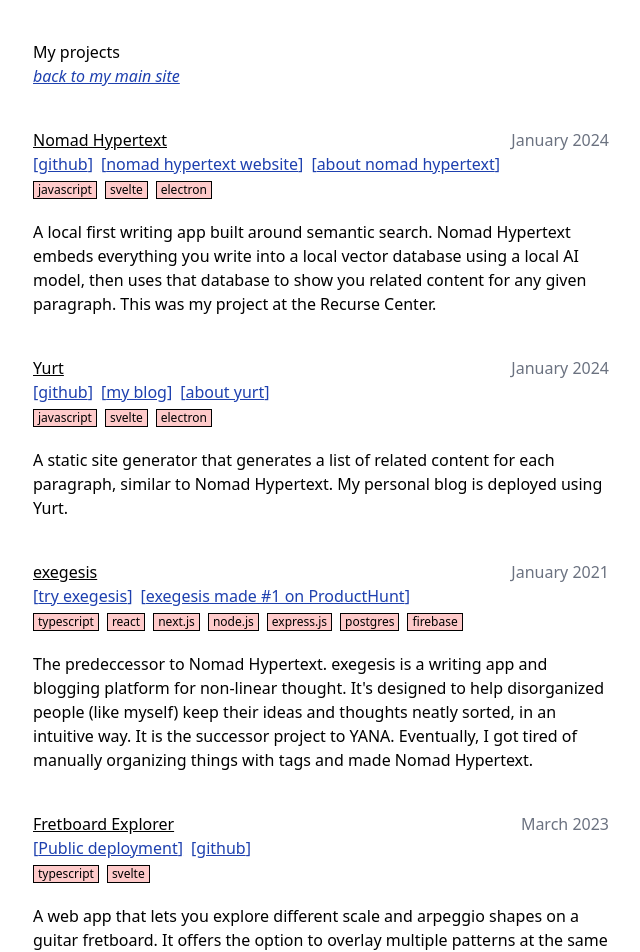
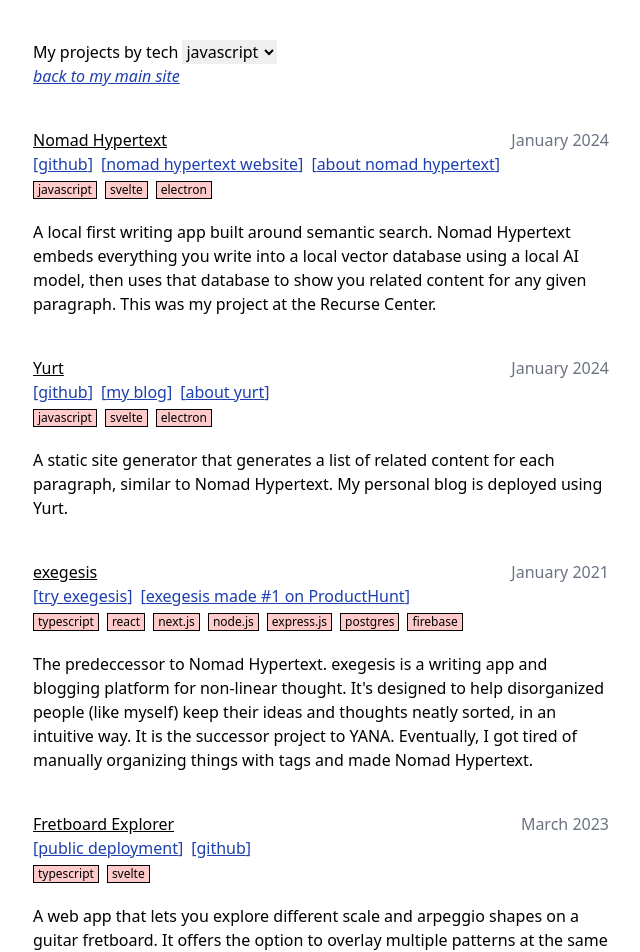
Before and after one commit to nichwch/projectgallery, a SvelteKit app: page / in a window 1280 px wide. Shown: the top 952 px of the page, without its empty margins (319-959 px from the left). Built offline with nearby package versions, Linux system fonts and the light colour scheme.

Commit message:
dropdown and copy change

```diff
--- a/projects.json
+++ b/projects.json
@@ -77,7 +77,7 @@
         "description": "A web app that lets you explore different scale and arpeggio shapes on a guitar fretboard. It offers the option to overlay multiple patterns at the same time, which is handy if you want to practice playing chord tones in a key.",
         "links": [
             {
-                "name": "Public deployment",
+                "name": "public deployment",
                 "href": "https://fretboard.nicholaschen.io"
             },
             {
@@ -97,7 +97,7 @@
         "description": "An AI-powered TODO list. The idea was that the AI could help you break down big tasks into manageable tasks, and you could ask the AI what tasks to prioritize. In practice I found this to not be very useful, and so I stopped working on it. I open sourced it, on the off chance it's useful to someone else.",
         "links": [
             {
-                "name": "Public deployment",
+                "name": "public deployment",
                 "href": "https://telescope-gamma.vercel.app/"
             },
             {
@@ -153,7 +153,7 @@
         "description": "A little web app that lets you set an intention for what you want to work on, then pings you reminding you about your goal intermittently. I stopped using it because it doesn't really help me, but who knows, maybe it'll work for you.",
         "links": [
             {
-                "name": "Public deployment",
+                "name": "public deployment",
                 "href": "https://focusmachine.nicholaschen.io"
             },
             {
@@ -173,7 +173,7 @@
         "description": "An experimental web based slideshow creator. I ended up moving on to other projects, but I have it deployed on my website as a small tool to play with. The source code is public.",
         "links": [
             {
-                "name": "Public deployment",
+                "name": "public deployment",
                 "href": "https://slideshow.nicholaschen.io"
             },
             {
--- a/src/routes/+page.svelte
+++ b/src/routes/+page.svelte
@@ -16,13 +16,23 @@
 				prev.add(tech);
 			}
 			return prev;
-		}, new Set())
+		}, new Set()) || []
 	);
 </script>
 
 <div class="mb-20 w-full mx-5 box-content lg:w-[36rem] lg:mx-auto">
 	<div class="mt-5 pt-5 mb-10 sticky top-0 bg-white">
-		<h1>My projects</h1>
+		<div>
+			<h1 class="inline-block">My projects</h1>
+			<label>
+				by tech
+				<select>
+					{#each allTechnologies as tech}
+						<option>{tech}</option>
+					{/each}
+				</select>
+			</label>
+		</div>
 
 		<h3 class="italic"><a href="https://nicholaschen.io">back to my main site</a></h3>
 	</div>
```
